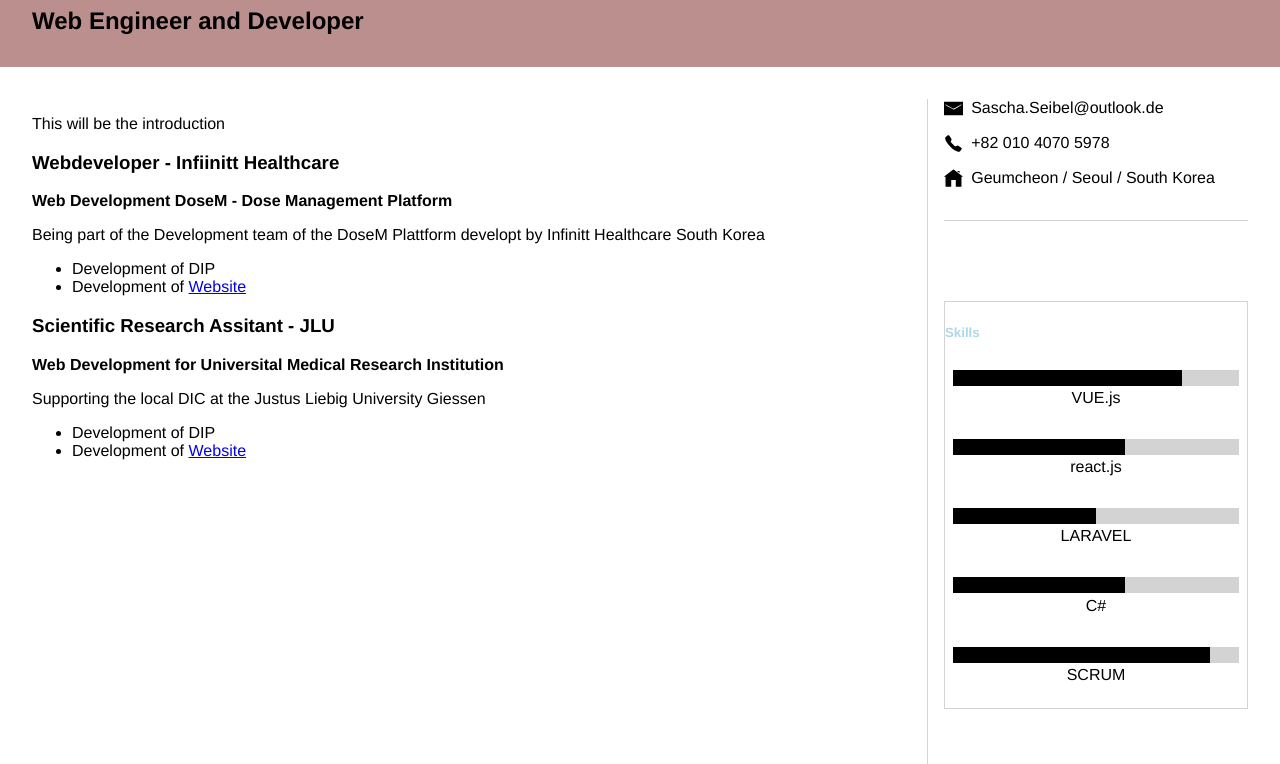
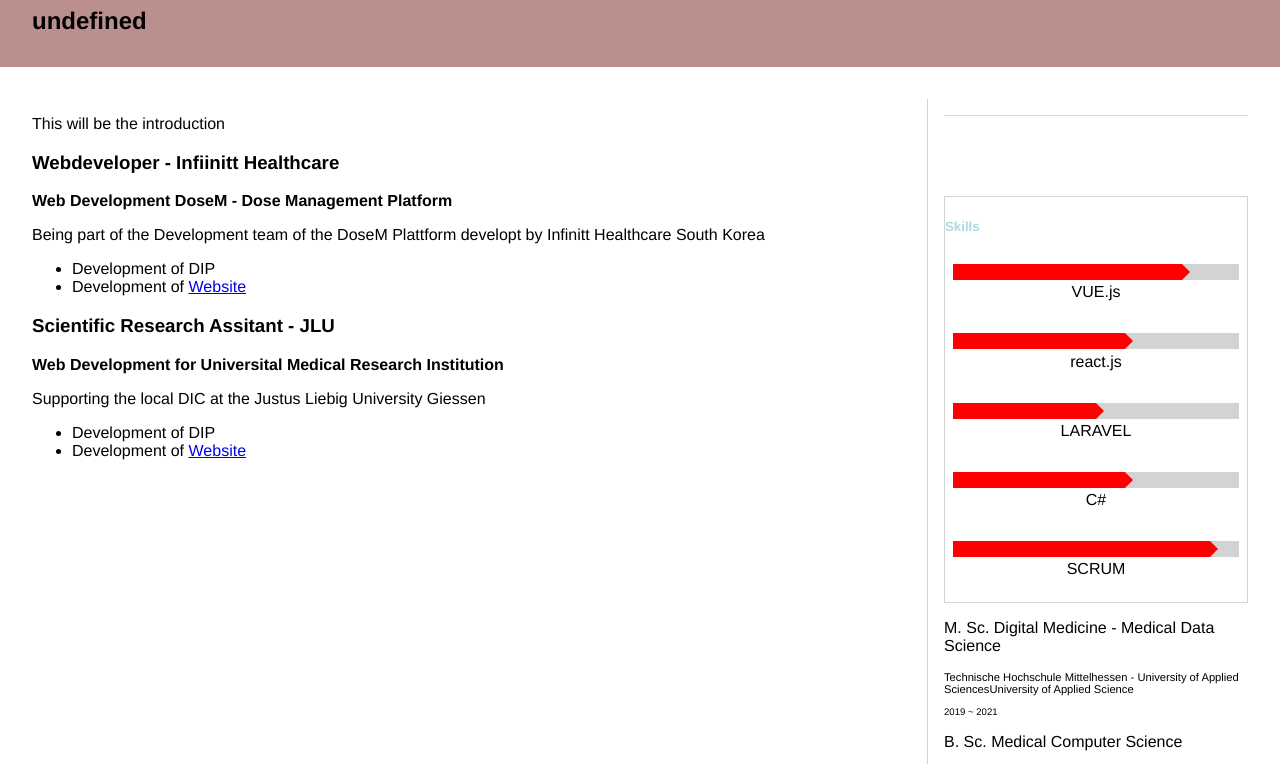
Before and after one commit to shsb92/CV, a plain HTML site: page index.html in a window 1280 px wide. Shown: the part 105-869 px from the top of the page. Drawn offline with Linux system fonts and the light colour scheme.

Commit message:
layout done except from avatar

```diff
--- a/script/components/Content/SideInformation.js
+++ b/script/components/Content/SideInformation.js
@@ -1,4 +1,5 @@
 import CreateCustomElement from "../../helper/CustomComponent.js";
+import { Education } from "../Education/Index.js";
 import { PersonalInformation } from "../PersonalInformation/Index.js";
 import { Skills } from "../Skills/Index.js";
 
@@ -8,3 +9,4 @@ export const SideInformation = CreateCustomElement("div", {
 
 SideInformation.append(PersonalInformation);
 SideInformation.append(Skills);
+SideInformation.append(Education);
--- /dev/null
+++ b/script/components/Education/EducationItem.js
@@ -0,0 +1,23 @@
+import CreateCustomElement from "../../helper/CustomComponent.js"
+
+export const EducationItem = (item) => {
+    const EducationContainer = CreateCustomElement("div", {
+        class: "education-item"
+    });
+    const Title = CreateCustomElement("p", {
+        class: "education-title",
+        innerHTML: item.title
+    });
+    const University = CreateCustomElement("p", {
+        class: "education-univ",
+        innerHTML: item.university
+    });
+    const Duration = CreateCustomElement("p", {
+        class: "education-duration",
+        innerHTML: item.duration
+    });
+
+    EducationContainer.append(Title, University, Duration)
+
+    return EducationContainer;
+}
--- a/script/components/Education/Index.js
+++ b/script/components/Education/Index.js
@@ -1,5 +1,11 @@
+import { EducationList } from "../../content.js";
 import CreateCustomElement from "../../helper/CustomComponent.js";
+import { EducationItem } from "./EducationItem.js";
 
 export const Education = CreateCustomElement("div", {
     class: "education"
 });
+
+EducationList.forEach((education) => {
+    Education.append(EducationItem(education));
+})
--- a/script/components/Heading/SubTitle.js
+++ b/script/components/Heading/SubTitle.js
@@ -3,5 +3,5 @@ import CreateCustomElement from "../../helper/CustomComponent.js";
 
 export const SubTitle = CreateCustomElement("b", {
     class: "sub-title",
-    innerHTML: PersonalInforamtionItems.filter((item) => { return item.type === "sub_title"})[0].text,
+    innerHTML: PersonalInforamtionItems.filter((item) => { return item.type === "sub_title"})[0]?.text,
 })
--- a/script/components/Heading/Title.js
+++ b/script/components/Heading/Title.js
@@ -3,5 +3,5 @@ import CreateCustomElement from "../../helper/CustomComponent.js";
 
 export const Title = CreateCustomElement("h1", {
     class: "title",
-    innerHTML: PersonalInforamtionItems.filter((item) => { return item.type === "title"})[0].text
+    innerHTML: PersonalInforamtionItems.filter((item) => { return item.type === "title"})[0]?.text
 })
--- a/script/components/PersonalInformation/Index.js
+++ b/script/components/PersonalInformation/Index.js
@@ -1,6 +1,7 @@
 import { PersonalInforamtionItems } from "../../content.js";
 import CreateCustomElement from "../../helper/CustomComponent.js";
 import { InformationItem } from "./InforamtaionItem.js";
+import { SocialItem } from "./SocialItem.js";
 
 export const PersonalInformation = CreateCustomElement("div", {
     class: "personal-information",
@@ -8,4 +9,7 @@ export const PersonalInformation = CreateCustomElement("div", {
 
 PersonalInforamtionItems.filter((item)=> { return item.type === "info" }).forEach((item) => {
     PersonalInformation.append(InformationItem(item));
-})
+});
+PersonalInforamtionItems.filter((item)=> { return item.type === "social" }).forEach((item) => {
+    PersonalInformation.append(SocialItem(item));
+});
--- /dev/null
+++ b/script/components/PersonalInformation/SocialItem.js
@@ -0,0 +1,17 @@
+import CreateCustomElement from "../../helper/CustomComponent.js";
+
+export const SocialItem = (item) => {
+    const ItemWrapper = CreateCustomElement("a", {
+        class: "social-item",
+        target: "_blank",
+        href: item.text
+    });
+    const Icon = CreateCustomElement("img", {
+        class: "social-icon",
+        src: item.icon,
+        height: "40"
+    });
+
+    ItemWrapper.append(Icon);
+    return ItemWrapper;
+}
--- a/script/components/Skills/SkillItem.js
+++ b/script/components/Skills/SkillItem.js
@@ -11,7 +11,7 @@ export const SkillItem = (item) => {
     });
     const ItemProgress = CreateCustomElement("div", {
         class: "skill-progress",
-        style: `width: ${item.level * 10}%;`
+        style: `width: calc(${item.level * 10}% - 1rem);`
     });
     const ItemTitle = CreateCustomElement("p", {
         class: "skill-title",
--- a/script/content.js
+++ b/script/content.js
@@ -1,39 +1,39 @@
 export const PersonalInforamtionItems = [
-    {
-        type: "title",
-        text: "Sascha Seibel",
-        icon: ""
-    },
-    {
-        type: "sub_title",
-        text: "Web Engineer and Developer",
-        icon: ""
-    },
-    {
-        type: "info",
-        text: "Sascha.Seibel@outlook.de",
-        icon: "/assets/icons/mail.svg"
-    },
-    {
-        type: "info",
-        text: "+82 010 4070 5978",
-        icon: "/assets/icons/telephone.svg"
-    },
-    {
-        type: "info",
-        text: "Geumcheon / Seoul / South Korea",
-        icon: "/assets/icons/home.svg"
-    },
-    {
-        type: "social",
-        text: "https://www.linkedin.com/in/sascha-seibel-282583217",
-        icon: "/assets/logos/linkedIn",
-    },
-    {
-        type: "social",
-        text: "https://github.com/shsb92",
-        icon: "/assets/logos/github",
-    },
+    // {
+    //     type: "title",
+    //     text: "Sascha Seibel",
+    //     icon: ""
+    // },
+    // {
+    //     type: "sub_title",
+    //     text: "Web Engineer and Developer",
+    //     icon: ""
+    // },
+    // {
+    //     type: "info",
+    //     text: "Sascha.Seibel@outlook.de",
+    //     icon: "/assets/icons/mail.svg"
+    // },
+    // {
+    //     type: "info",
+    //     text: "+82 010 4070 5978",
+    //     icon: "/assets/icons/telephone.svg"
+    // },
+    // {
+    //     type: "info",
+    //     text: "Geumcheon / Seoul / South Korea",
+    //     icon: "/assets/icons/home.svg"
+    // },
+    // {
+    //     type: "social",
+    //     text: "https://www.linkedin.com/in/sascha-seibel-282583217",
+    //     icon: "/assets/logos/linkedIn.svg",
+    // },
+    // {
+    //     type: "social",
+    //     text: "https://github.com/shsb92",
+    //     icon: "/assets/logos/github.svg",
+    // },
 ];
 
 export const IntroductionText = "This will be the introduction";
@@ -77,7 +77,7 @@ export const SkillList = [
         title: "C#"
     },
     {
-        level: 9,
+        level:9,
         title: "SCRUM"
     }
 ]
--- a/style/main.css
+++ b/style/main.css
@@ -1,3 +1,8 @@
+@media print {
+    @page { margin: 0; }
+    body { margin: 1.6cm; }
+}
+
 body {
     margin: 0;
     font-style: normal;
@@ -43,6 +48,8 @@ body {
     padding-left: 1rem;
     flex-grow: 1;
     max-width: 25%;
+    display: flex;
+    flex-direction: column;
     height: 100%;
 }
 
@@ -50,6 +57,7 @@ body {
 
 /* Personal Information */
 .personal-information {
+    flex-shrink: 1;
     padding-bottom: 1rem;
     border-bottom: 1px solid lightgray;
     margin-bottom: 5rem;
@@ -71,6 +79,7 @@ body {
 
 /* Skills */
 .skills {
+    flex-shrink: 1;
     border: 1px solid lightgray
 }
 
@@ -87,16 +96,52 @@ body {
     width: 100%;
     background: lightgray;
     height: 1rem;
+    overflow: hidden;
 }
 
 .skill-progress {
-    background: black;
-    height: 100%;
+    position: relative;
+    float: left;
+    background: red;
+    padding: 0.5rem;
+    padding-right:0.5rem;
+    margin-right:0.5rem;
 }
+.skill-progress:after{
+    content: '';
+    display: block;
+    position: absolute;
+    left: 100%;
+    top: 0%;
+    border-top: 0.5rem solid transparent;
+    border-left: 0.5rem solid red;
+    border-bottom: 0.5rem solid transparent;
+    border-right: 0.5rem solid transparent;
+    overflow: hidden;
+}
+
 
 .skill-title {
     margin-top: 0.2rem;
 }
 
 /* Education */
-/* TODO */
+.education {
+    flex-shrink: 1;
+}
+
+.education-item {
+    font-size: 1rem;
+}
+
+.education-title {
+    font-size: 1rem;
+}
+
+.education-univ {
+    font-size: 0.7rem;
+}
+
+.education-duration {
+    font-size: 0.6rem;
+}
```
Also changed, not shown: script/main.js (line endings or trailing spaces).
